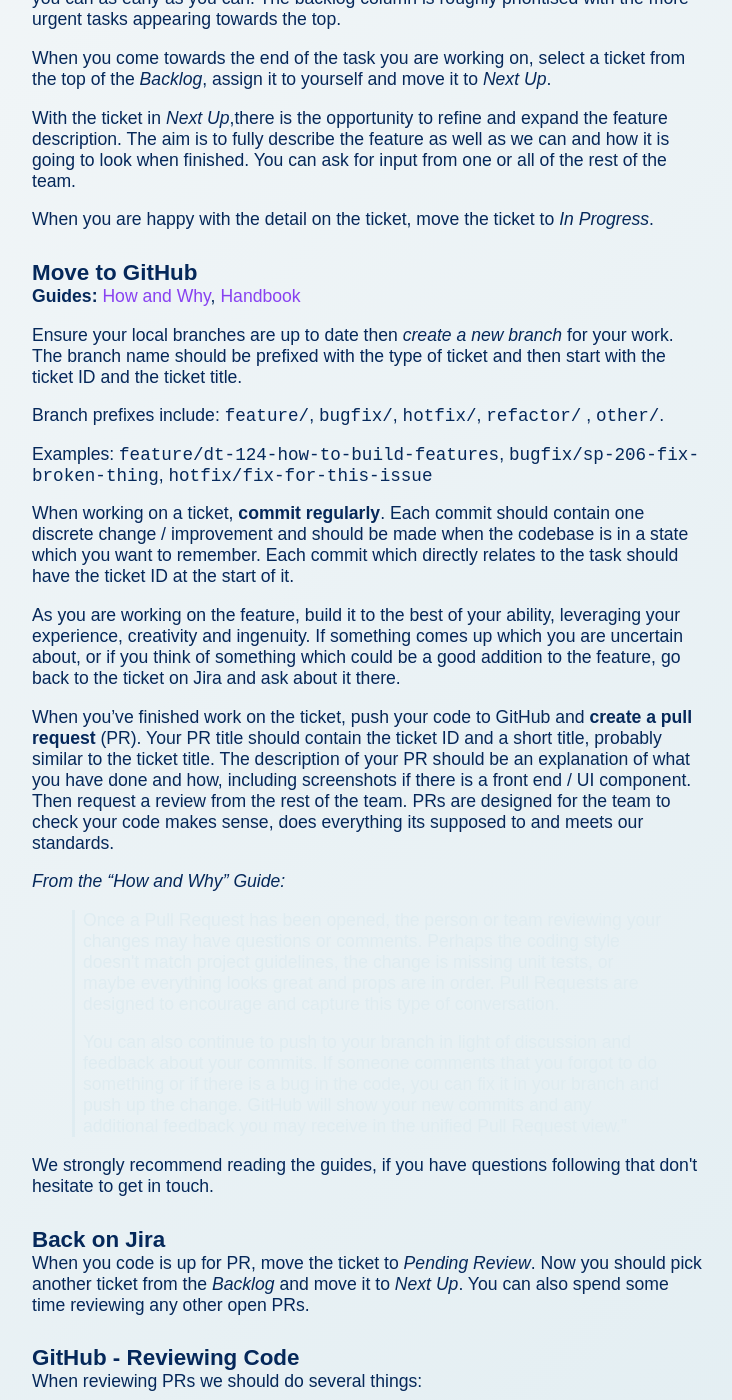
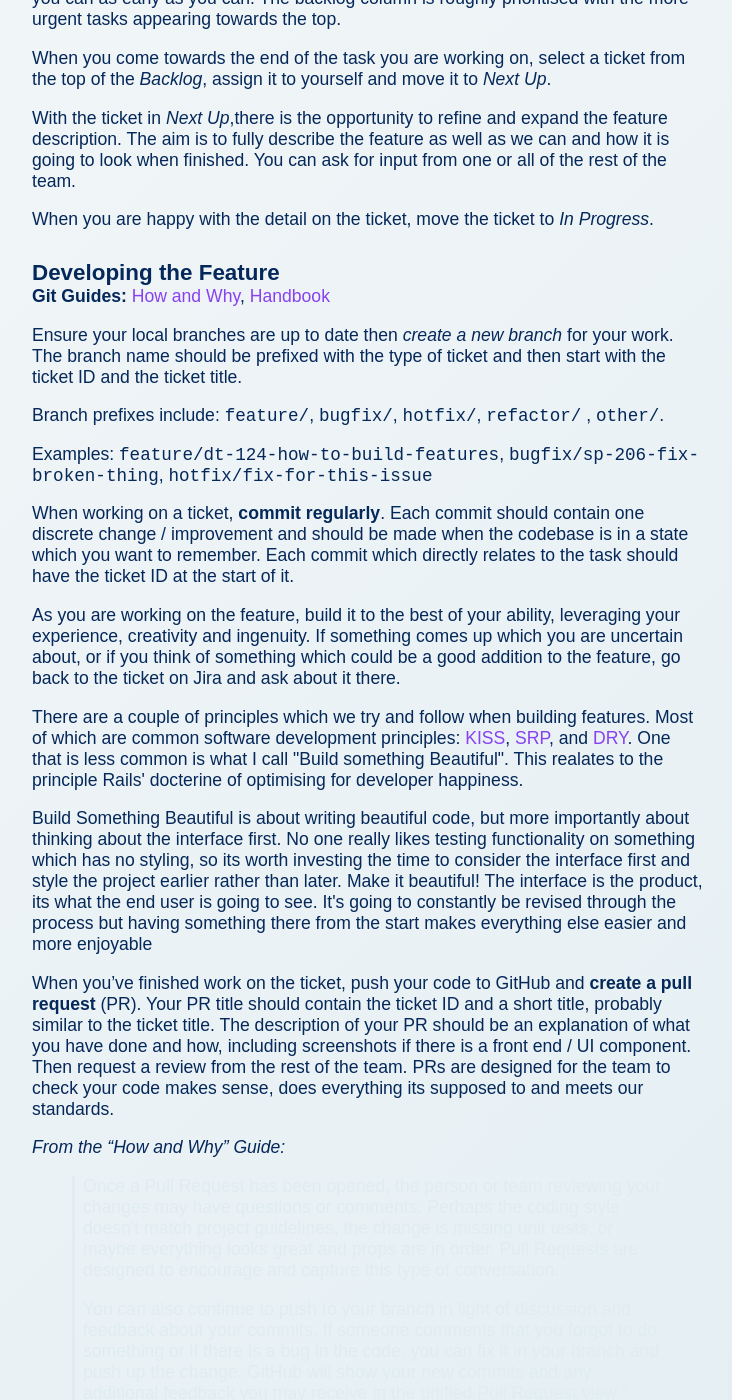
Before and after one commit to Legal-Innovation-Lab-Wales/dev-page, a Jekyll site: the page built from blog/phil/2021/build-a-feature.html, in a window 1280 px wide and 1400 px high, scrolled down 659 px. Shown: the whole window, without its empty margins (272-1004 px from the left). Built offline with Jekyll 4.4.1, drawn with Linux system fonts in a browser that asks for light colours; nearby versions of some CDN libraries.

Commit message:
Update build-a-feature guide
Include core principles which we follow; KISS, DRY, SRP and Build Something Beautiful

```diff
--- a/blog/phil/2021/build-a-feature.html
+++ b/blog/phil/2021/build-a-feature.html
@@ -36,9 +36,9 @@ card-color: blue-dark
 
 <p>When you are happy with the detail on the ticket, move the ticket to <em>In Progress</em>.</p>
 
-<h4>Move to GitHub</h4>
+<h4>Developing the Feature</h4>
 
-<p><strong>Guides:</strong> <a href="https://guides.github.com/introduction/flow/">How and Why</a>, <a
+<p><strong>Git Guides:</strong> <a href="https://guides.github.com/introduction/flow/">How and Why</a>, <a
         href="https://guides.github.com/introduction/git-handbook/">Handbook</a></p>
 
 <p class="mb-0">Ensure your local branches are up to date then <em>create a new branch</em> for your
@@ -57,17 +57,13 @@ card-color: blue-dark
     improvement and should be made when the codebase is in a state which you want to remember. Each
     commit which directly relates to the task should have the ticket ID at the start of it.</p>
 
-<p>As you are working on the feature, build it to the best of your ability, leveraging your experience,
-    creativity and ingenuity. If something comes up which you are uncertain about, or if you think of
-    something which could be a good addition to the feature, go back to the ticket on Jira and ask about
-    it there.</p>
+<p>As you are working on the feature, build it to the best of your ability, leveraging your experience, creativity and ingenuity. If something comes up which you are uncertain about, or if you think of something which could be a good addition to the feature, go back to the ticket on Jira and ask about it there.</p>
 
-<p>When you’ve finished work on the ticket, push your code to GitHub and <b>create a pull request</b>
-    (PR). Your PR title should contain the ticket ID and a short title, probably similar to the ticket
-    title. The description of your PR should be an explanation of what you have done and how, including
-    screenshots if there is a front end / UI component. Then request a review from the rest of the team.
-    PRs are designed for the team to check your code makes sense, does everything its supposed to and
-    meets our standards.</p>
+<p>There are a couple of principles which we try and follow when building features. Most of which are common software development principles: <a href="https://en.wikipedia.org/wiki/KISS_principle">KISS</a>, <a href=https://en.wikipedia.org/wiki/Single-responsibility_principle">SRP</a>, and <a https://en.wikipedia.org/wiki/Don%27t_repeat_yourself">DRY</a>. One that is less common is what I call "Build something Beautiful". This realates to the principle Rails' docterine of optimising for developer happiness.</p>
+
+<p>Build Something Beautiful is about writing beautiful code, but more importantly about thinking about the interface first. No one really likes testing functionality on something which has no styling, so its worth investing the time to consider the interface first and style the project earlier rather than later. Make it beautiful! The interface is the product, its what the end user is going to see. It's going to constantly be revised through the process but having something there from the start makes everything else easier and more enjoyable</p>
+
+<p>When you’ve finished work on the ticket, push your code to GitHub and <b>create a pull request</b> (PR). Your PR title should contain the ticket ID and a short title, probably similar to the ticket title. The description of your PR should be an explanation of what you have done and how, including screenshots if there is a front end / UI component. Then request a review from the rest of the team. PRs are designed for the team to check your code makes sense, does everything its supposed to and meets our standards.</p>
 
 <p><em>From the “How and Why” Guide:</em></p>
 <blockquote>
```
